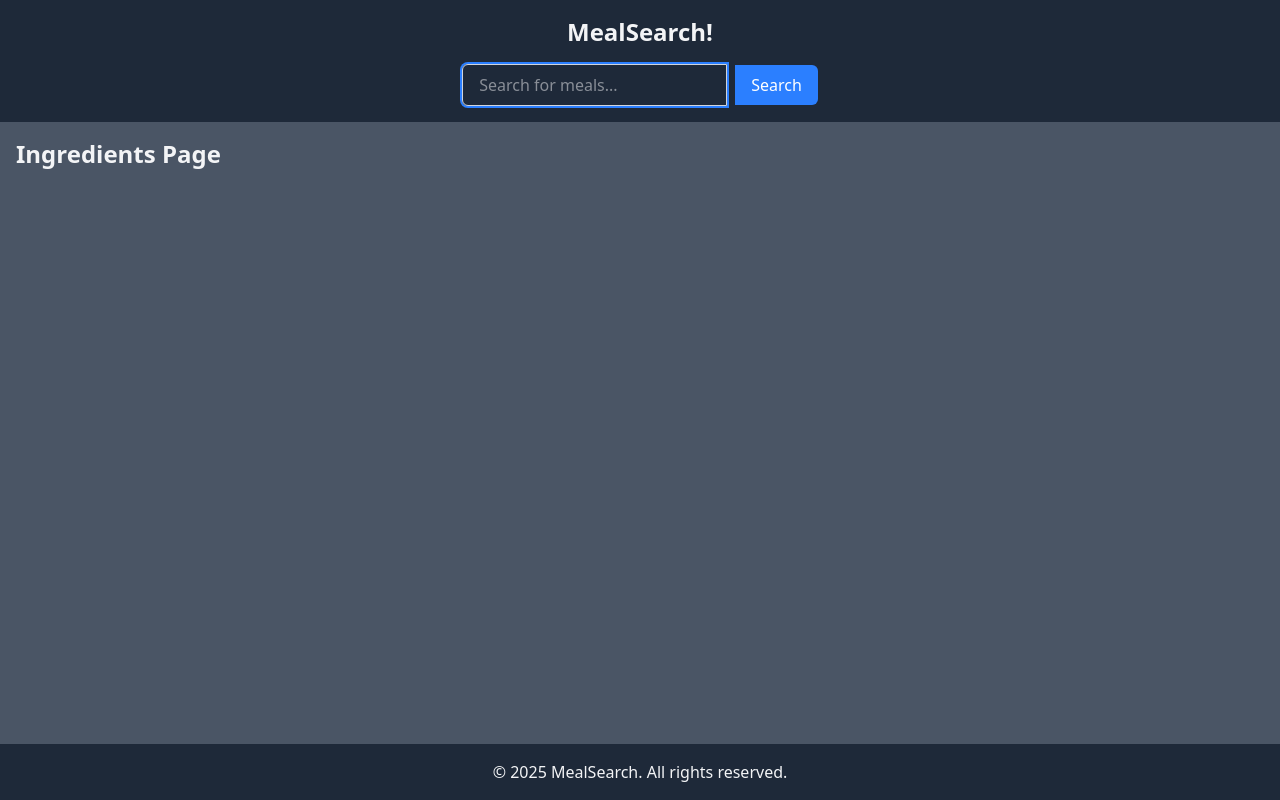
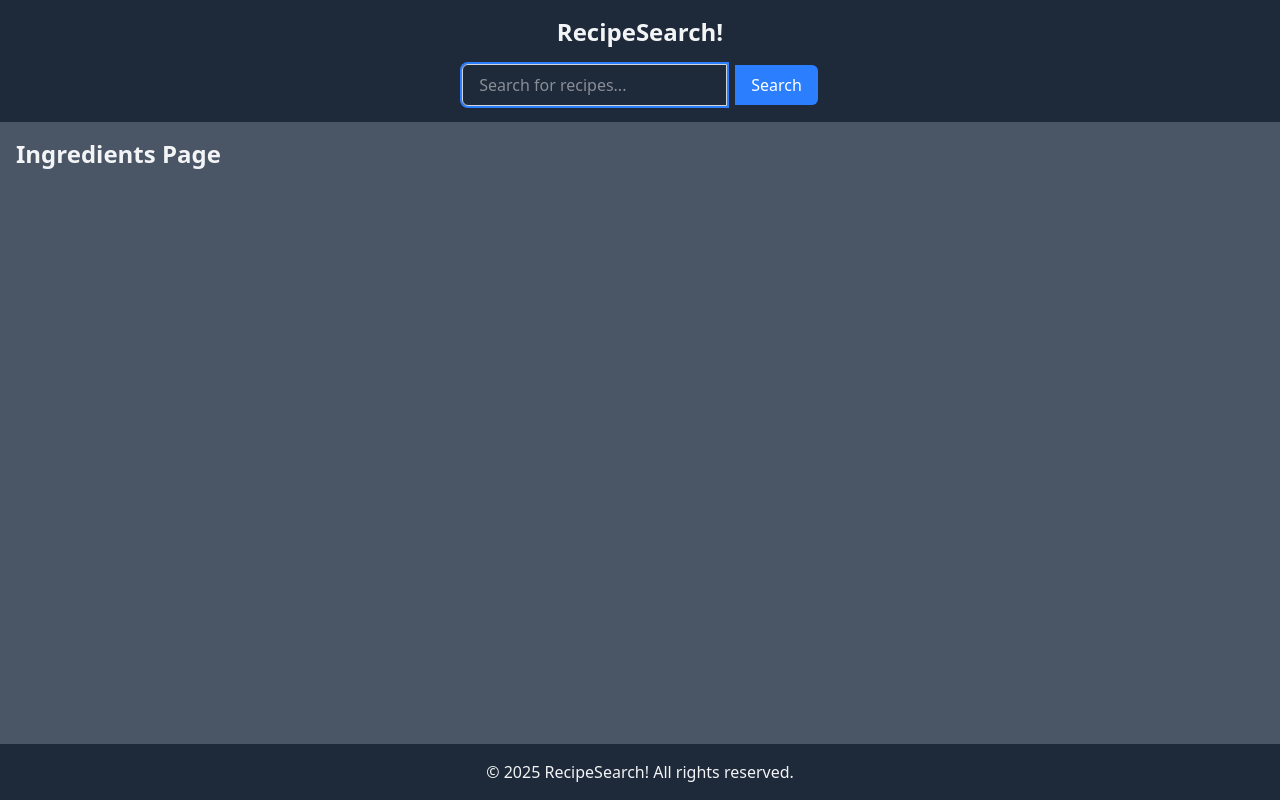
Before and after one commit to JAl-Hassani/react-meal-search, a React (Vite) app: page /ingredients in a window 1280 px wide. Built offline with nearby package versions, Linux system fonts and the light colour scheme.

Commit message:
Rebrand the application as RecipeSearch!

```diff
--- a/package.json
+++ b/package.json
@@ -1,5 +1,5 @@
 {
-  "name": "react-meal-search",
+  "name": "react-recipe-search",
   "private": true,
   "version": "0.0.0",
   "type": "module",
--- a/src/App.jsx
+++ b/src/App.jsx
@@ -2,7 +2,6 @@ import './App.css'
 import { Routes, Route } from 'react-router-dom'
 import Home from './views/Home'
 import Ingredients from './views/Ingredients'
-import MainLayout from './layouts/MainLayout'
 
 function App() {
   return (
--- a/src/components/Card.jsx
+++ b/src/components/Card.jsx
@@ -1,15 +1,15 @@
-export default function Card({meal}) {
+export default function Card({recipe}) {
     return (
         <div className="max-w-sm rounded overflow-hidden shadow-lg bg-gray-800">
           <img
             className="w-full"
-            src={meal.strMealThumb}
-            alt={meal.strMeal}
+            src={recipe.strMealThumb}
+            alt={recipe.strMeal}
           />
           <div className="px-6 py-4">
-            <div className="font-bold text-xl mb-2 text-white">{meal.strMeal}</div>
+            <div className="font-bold text-xl mb-2 text-white">{recipe.strMeal}</div>
             <p className="text-gray-400 text-base">
-                {meal.strInstructions?.slice(0, 100)}
+                {recipe.strInstructions?.slice(0, 100)}
             </p>
           </div>
         </div>
--- a/src/components/Footer.jsx
+++ b/src/components/Footer.jsx
@@ -2,7 +2,7 @@ export default function Footer() {
   return (
     <footer className="bg-gray-800 text-gray-100 p-4 mt-8">
       <div className="container mx-auto text-center">
-        <p>&copy; 2025 MealSearch. All rights reserved.</p>
+        <p>&copy; 2025 RecipeSearch! All rights reserved.</p>
       </div>
     </footer>
   )
--- a/src/components/Header.jsx
+++ b/src/components/Header.jsx
@@ -1,7 +1,7 @@
 import { useState } from 'react'
 import SearchForm from './SearchForm'
 
-export default function Header({ setMeals, setError, setIsLoading }) {
+export default function Header({ setRecipes, setError, setIsLoading }) {
   const [query, setQuery] = useState('')
 
   const handleSearch = async (query) => {
@@ -16,9 +16,9 @@ export default function Header({ setMeals, setError, setIsLoading }) {
       }
       const data = await response.json()
       if (data.meals) {
-        setMeals(data.meals) // Update meals with search results
+        setRecipes(data.meals) // Update recipes with search results
       } else {
-        setMeals([]) // Clear meals if no results are found
+        setRecipes([]) // Clear recipes if no results are found
       }
     } catch (error) {
       console.error('Error performing search:', error)
@@ -31,7 +31,7 @@ export default function Header({ setMeals, setError, setIsLoading }) {
   return (
     <header className="bg-gray-800 text-gray-100 p-4">
       <div className="container mx-auto flex flex-col items-center space-y-4">
-        <h1 className="text-2xl font-bold">MealSearch!</h1>
+        <h1 className="text-2xl font-bold">RecipeSearch!</h1>
         <SearchForm query={query} setQuery={setQuery} onSearch={handleSearch} />
       </div>
     </header>
--- a/src/components/SearchForm.jsx
+++ b/src/components/SearchForm.jsx
@@ -21,7 +21,7 @@ export default function SearchForm({ query, setQuery, onSearch }) {
         id="searchField"
         type="text"
         ref={inputRef}
-        placeholder="Search for meals..."
+        placeholder="Search for recipes..."
         value={query} // Bind input value to query state
         onInput={(e) => setQuery(e.target.value)} // Update query state on input change
         className="px-4 py-2 rounded-l-md border border-gray-300 focus:outline-none focus:ring-2 focus:ring-blue-500"
--- a/src/layouts/MainLayout.jsx
+++ b/src/layouts/MainLayout.jsx
@@ -2,11 +2,11 @@ import PropTypes from 'prop-types'
 import Header from '../components/Header'
 import Footer from '../components/Footer'
 
-export default function MainLayout({ children, setMeals, setError, setIsLoading }) {
+export default function MainLayout({ children, setRecipes, setError, setIsLoading }) {
   return (
     <div className="flex flex-col min-h-screen bg-gray-600">
       <Header
-        setMeals={setMeals || (() => {})}
+        setRecipes={setRecipes || (() => {})}
         setError={setError || (() => {})}
         setIsLoading={setIsLoading || (() => {})}
       />
@@ -19,7 +19,7 @@ export default function MainLayout({ children, setMeals, setError, setIsLoading
 // Add PropTypes for better validation
 MainLayout.propTypes = {
   children: PropTypes.node.isRequired,
-  setMeals: PropTypes.func,
+  setRecipes: PropTypes.func,
   setError: PropTypes.func,
   setIsLoading: PropTypes.func,
 }
--- a/src/main.jsx
+++ b/src/main.jsx
@@ -1,4 +1,3 @@
-import { StrictMode } from 'react'
 import { createRoot } from 'react-dom/client'
 import './index.css'
 import App from './App.jsx'
--- a/src/views/Home.jsx
+++ b/src/views/Home.jsx
@@ -3,45 +3,45 @@ import Card from '../components/Card'
 import MainLayout from '../layouts/MainLayout'
 
 export default function Home() {
-  const [meals, setMeals] = useState([]) // State to store meals
+  const [recipes, setRecipes] = useState([]) // State to store recipes
   const [isLoading, setIsLoading] = useState(true) // State to track loading status
   const [error, setError] = useState('') // State to store error messages
   const [searchTerm, setSearchTerm] = useState('') // State to track the current search term
 
-  // Fetch 6 random meals when the app loads
+  // Fetch 6 random recipes when the app loads
   useEffect(() => {
-    const fetchRandomMeals = async () => {
+    const fetchRandomRecipes = async () => {
       setIsLoading(true)
       setError('') // Clear any previous errors
-      const randomMeals = []
+      const randomRecipes = []
       try {
         for (let i = 0; i < 6; i++) {
           const response = await fetch(
             'https://www.themealdb.com/api/json/v1/1/random.php'
           )
           if (!response.ok) {
-            throw new Error(`Error fetching random meal: ${response.statusText}`)
+            throw new Error(`Error fetching random recipe: ${response.statusText}`)
           }
           const data = await response.json()
           if (data.meals && data.meals.length > 0) {
-            randomMeals.push(data.meals[0]) // Add the first meal from the response
+            randomRecipes.push(data.meals[0]) // Add the first recipe from the response
           }
         }
-        setMeals(randomMeals) // Update the state with the fetched meals
-        setSearchTerm('') // Clear the search term for random meals
+        setRecipes(randomRecipes) // Update the state with the fetched recipes
+        setSearchTerm('') // Clear the search term for random recipes
       } catch (error) {
-        console.error('Error fetching random meals:', error)
-        setError('Failed to load random meals. Please try again later.')
+        console.error('Error fetching random recipes:', error)
+        setError('Failed to load random recipes. Please try again later.')
       } finally {
-        setIsLoading(false) // Set loading to false after fetching meals
+        setIsLoading(false) // Set loading to false after fetching recipes
       }
     }
 
-    fetchRandomMeals()
+    fetchRandomRecipes()
   }, []) // Empty dependency array ensures this runs only once when the component mounts
 
   return (
-    <MainLayout setMeals={setMeals} setError={setError} setIsLoading={setIsLoading}>
+    <MainLayout setRecipes={setRecipes} setError={setError} setIsLoading={setIsLoading}>
       <main className="flex-grow">
         {error && (
           <p className="text-red-500 text-center col-span-full">{error}</p>
@@ -57,11 +57,11 @@ export default function Home() {
           </div>
         ) : (
           <div className="grid grid-cols-1 gap-8 pt-4 pl-2 pr-2 sm:grid-cols-2 md:grid-cols-3 lg:grid-cols-4">
-            {meals.length > 0 ? (
-              meals.map((meal) => <Card key={meal.idMeal} meal={meal} />)
+            {recipes.length > 0 ? (
+              recipes.map((recipe) => <Card key={recipe.idMeal} recipe={recipe} />)
             ) : (
               <p className="text-gray-400 text-center col-span-full">
-                No meals found. Try searching for something else!
+                No recipes found. Try searching for something else!
               </p>
             )}
           </div>
--- a/src/views/Ingredients.jsx
+++ b/src/views/Ingredients.jsx
@@ -2,12 +2,12 @@ import React, { useState } from 'react'
 import MainLayout from '../layouts/MainLayout'
 
 export default function Ingredients() {
-  const [meals, setMeals] = useState([]) // State to store meals
+  const [recipes, setRecipes] = useState([]) // State to store recipes
   const [isLoading, setIsLoading] = useState(false) // State to track loading status
   const [error, setError] = useState('') // State to store error messages
 
   return (
-    <MainLayout setMeals={setMeals} setError={setError} setIsLoading={setIsLoading}>
+    <MainLayout setRecipes={setRecipes} setError={setError} setIsLoading={setIsLoading}>
       <div className="container mx-auto p-4">
         <h1 className="text-2xl font-bold text-gray-100">Ingredients Page</h1>
         {error && <p className="text-red-500">{error}</p>}
@@ -15,8 +15,8 @@ export default function Ingredients() {
           <p className="text-gray-100">Loading...</p>
         ) : (
           <ul className="text-gray-100">
-            {meals.map((meal) => (
-              <li key={meal.idMeal}>{meal.strMeal}</li>
+            {recipes.map((recipe) => (
+              <li key={recipe.idRecipe}>{recipe.strRecipe}</li>
             ))}
           </ul>
         )}
```
Also changed, not shown: 2 other files (tests, documents, lock files or other folders).
